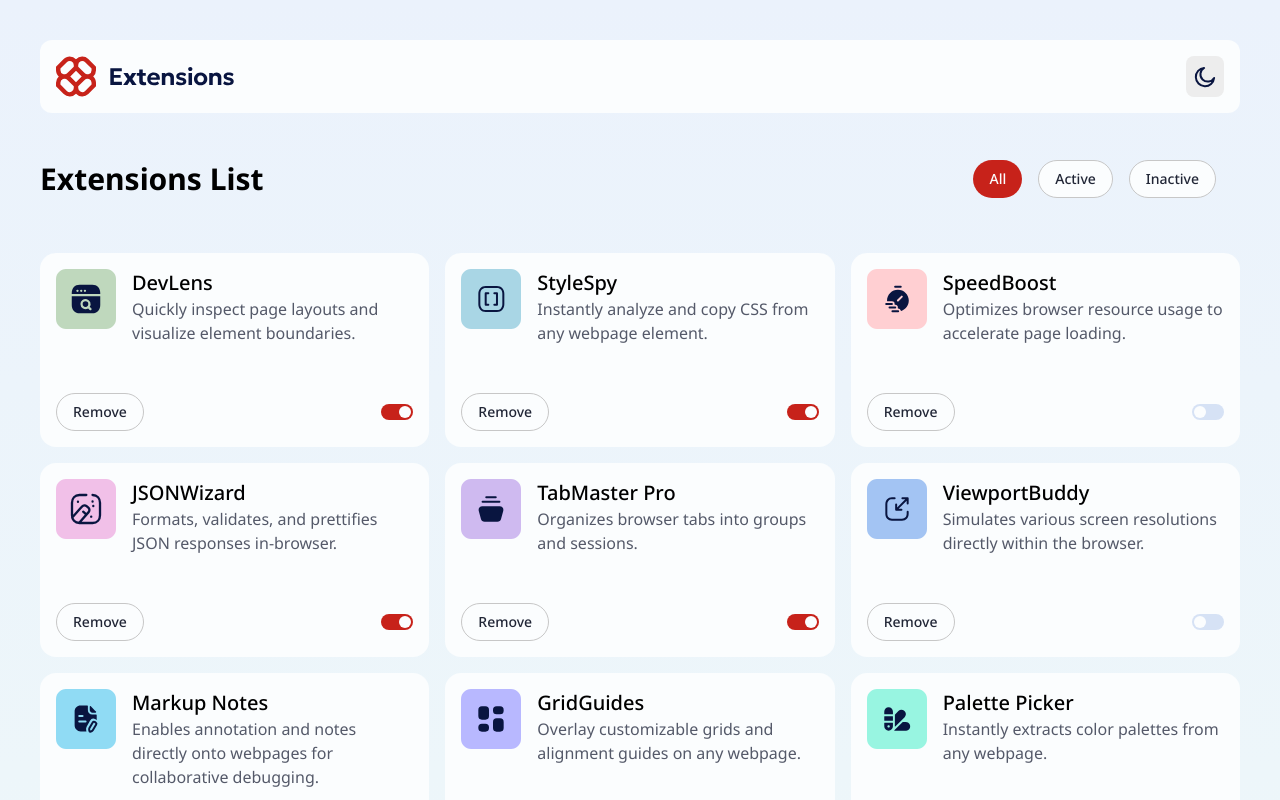
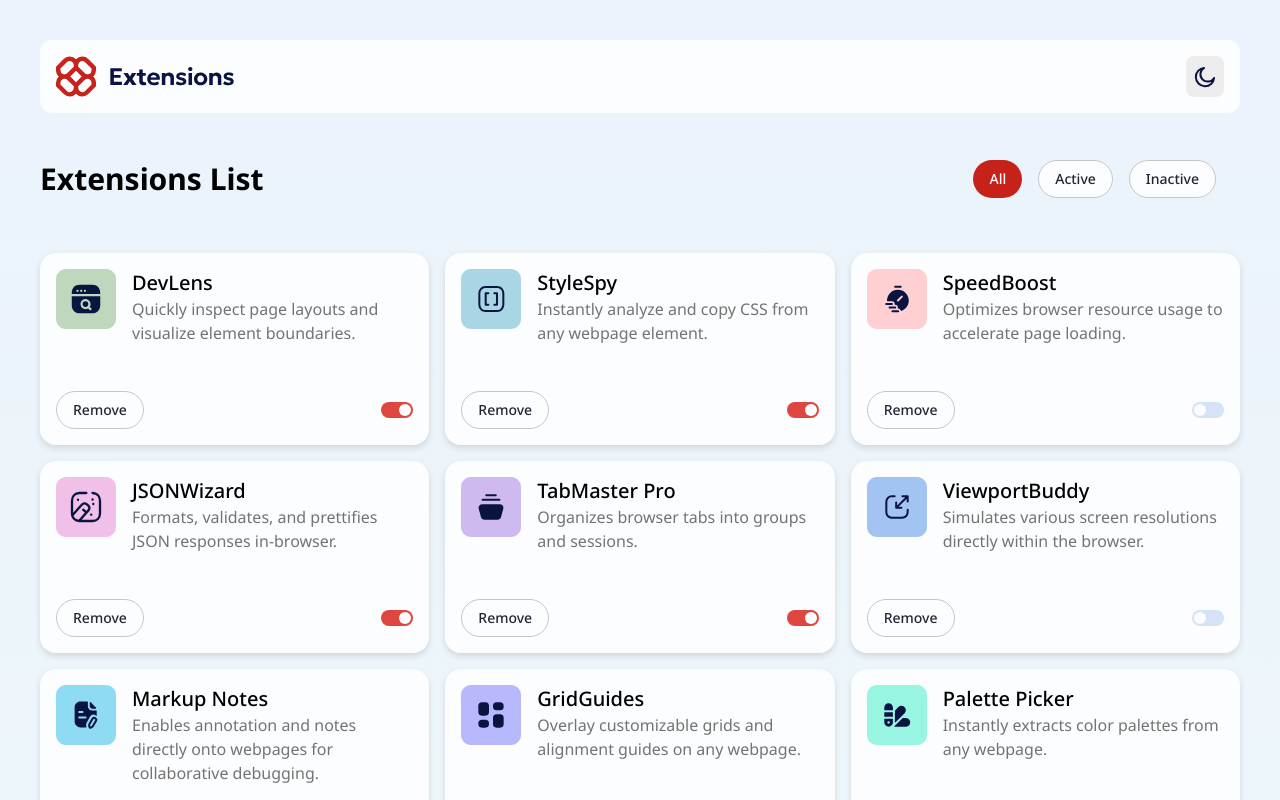
Before and after one commit to dylan-dot-c/browser-extensions-ui, a Vue app: page / in a window 1280 px wide. Shown: the top 800 px of the page. Built offline with nearby package versions, Linux system fonts and the light colour scheme.

Commit message:
completed UI a with hover/focus states

```diff
--- a/src/App.vue
+++ b/src/App.vue
@@ -31,11 +31,11 @@ onMounted(() => {
 
 <template>
   <header class="mt-6">
-    <div class="flex justify-between bg-neutral-0 p-4 rounded-xl dark:bg-neutral-700">
+    <div class="flex justify-between bg-neutral-0 p-4 rounded-xl dark:bg-neutral-800">
       <img :src="logo" alt="" v-if="theme==='light'">
       <img :src="darkLogo" alt="" v-else>
 
-      <button class="text-red-200 bg-neutral-100 dark:bg-neutral-600 border-none rounded-lg p-2" @click="toggleTheme()">
+      <button class="text-red-200 bg-neutral-100 hover:bg-neutral-300 dark:bg-neutral-700 dark:hover:bg-neutral-600 border-none rounded-lg p-2 border-0" @click="toggleTheme()">
         <img :src="moonIcon" alt="Moon icon" v-if="theme == 'light'">
         <img :src="sunIcon" alt="Moon icon" v-else>
       </button>
--- a/src/assets/main.css
+++ b/src/assets/main.css
@@ -6,15 +6,21 @@
 
 @layer base {
 
-    h2 {
-        @apply text-2xl font-bold my-4 dark:text-neutral-0;
-    }
     body {
         @apply max-w-7xl min-h-screen m-auto bg-light-gradient p-4 font-noto-sans dark:bg-dark-gradient md:px-10;
     }
 
+    h2 {
+        @apply text-2xl font-bold my-4 dark:text-neutral-0;
+    }
+
+
     button {
-        @apply bg-neutral-0 border-neutral-300 border-1 rounded-full px-4 py-2 text-sm dark:bg-neutral-700 dark:text-white text-neutral-800 font-medium;
+        @apply bg-neutral-0 border-neutral-300 border-1 rounded-full px-4 py-2 text-sm dark:bg-neutral-800 dark:text-white text-neutral-800 font-medium    cursor-pointer transition ;
+    }
+
+    button:focus {
+        @apply outline-red-500 outline-2 outline-offset-1 dark:bg-neutral-600;
     }
 
 }
--- a/src/components/ExtensionGrid.vue
+++ b/src/components/ExtensionGrid.vue
@@ -9,7 +9,7 @@ const extensionInfo = useExtensionStore();
 
 <template>
     <section class="py-10 grid lg:grid-cols-3 md:grid-cols-2 gap-4 ">
-        <Extension v-for="info in extensionInfo.state.allExtensions" :extension="info" :key="info.name" />
+        <Extension v-for="info in extensionInfo.extensions" :extension="info" :key="info.name" />
     </section>
     <div class="flex justify-center">
         <button v-if="extensionInfo.state.allExtensions.length <= 6" @click="extensionInfo.resetExtensionState()">Reset Extensions</button>
--- a/src/components/ExtensionInfo.vue
+++ b/src/components/ExtensionInfo.vue
@@ -11,21 +11,29 @@ defineProps<{
 </script>
 
 <template>
-    <div class="bg-neutral-0 dark:bg-neutral-700 dark:text-neutral-0 p-4 rounded-2xl">
+    <div class="bg-neutral-0 dark:bg-neutral-800 dark:text-neutral-0 p-4 rounded-2xl drop-shadow-md dark:border-1 dark:border-neutral-500 relative h-48">
         <div class="flex gap-4 items-start">
             <img :src="extension.logo" />
             <div>
                 <h3 class="font-medium text-xl">{{ extension.name }}</h3>
-                <p class="text-neutral-600 dark:text-neutral-300 leading-6">{{extension.description}}</p>
+                <p class="text-neutral-500 dark:text-neutral-300 leading-6">{{extension.description}}</p>
             </div>
         </div>
-        <div class="flex justify-between pt-4 lg:pt-12 items-center">
-            <button @click="removeExtension(extension.name)">Remove</button>
 
-            <label :for="extension.name" class="w-8 h-4 flex items-center rounded-full" :class="{'bg-red-700': extension.isActive, 'bg-neutral-200 dark:bg-neutral-500': !extension.isActive}">
-            <input type="checkbox" v-model="extension.isActive" :name="extension.name" :id="extension.name" :checked="extension.isActive" class="hidden">
-                <div class="p-full bg-neutral-0 w-3 h-3 rounded-full peer-checked:translate-3.5 transition" :class="{'translate-x-4.5': extension.isActive, 'translate-x-0.5': !extension.isActive}"></div>
-            </label>
+        <div class="flex justify-between lg:pt-12 items-center absolute bottom-4 w-full pr-8 ">
+            <button @click="removeExtension(extension.name)" class="hover:bg-red-500 hover:text-white hover:border-red-500 dark:hover:text-neutral-900">Remove</button>
+
+            <button
+                @click="toggleActive(extension.name)"
+                class="p-0 border-0 focus:outline-1 focus:outline-red-500 w-8 h-4 flex items-center rounded-full transition"
+                :class="{'bg-red-500': extension.isActive, 'bg-neutral-200 dark:bg-neutral-500': !extension.isActive}"
+                role="switch"
+                :aria-checked="extension.isActive">
+                <span class="bg-neutral-0 w-3 h-3 rounded-full transition"
+                :class="{'translate-x-4.5': extension.isActive, 'translate-x-0.5': !extension.isActive}">
+                </span>
+            </button>
+
         </div>
     </div>
 </template>
--- a/src/components/GridHeader.vue
+++ b/src/components/GridHeader.vue
@@ -10,7 +10,7 @@ const {state, changeFilter} = useExtensionStore();
         <h2 class="text-center md:text-3xl">Extensions List</h2>
 
     <div class="flex justify-between px-6 gap-4">
-        <button v-for="filter in state.filterOptions" :key="filter" class=" hover:bg-red-600  cursor-pointer" :class="{'bg-red-700 dark:bg-red-500 text-neutral-0 dark:text-neutral-900 border-none' : state.activeFilter == filter}" @click="changeFilter(filter)">
+        <button v-for="filter in state.filterOptions" :key="filter" class=" hover:bg-neutral-50   cursor-pointer" :class="{'bg-red-700 dark:bg-red-500 dark:text-neutral-900 border-none hover:bg-red-400 text-neutral-0 dark:focus:bg-red-400 dark:hover:bg-red-400' : state.activeFilter == filter, 'hover:text-neutral-500 dark:hover:bg-neutral-400 dark:hover:text-neutral-0 ' : !(state.activeFilter == filter)}" @click="changeFilter(filter)">
             {{ filter }}
         </button>
     </div>
--- a/src/stores/extensions.ts
+++ b/src/stores/extensions.ts
@@ -32,6 +32,8 @@ export const useExtensionStore = defineStore("extensions", () => {
   );
 
   const resetExtensionState = () => {
+    // by app design user cant add new extensions
+    //only delete them
     state.allExtensions = defaultData;
   };
 
```
